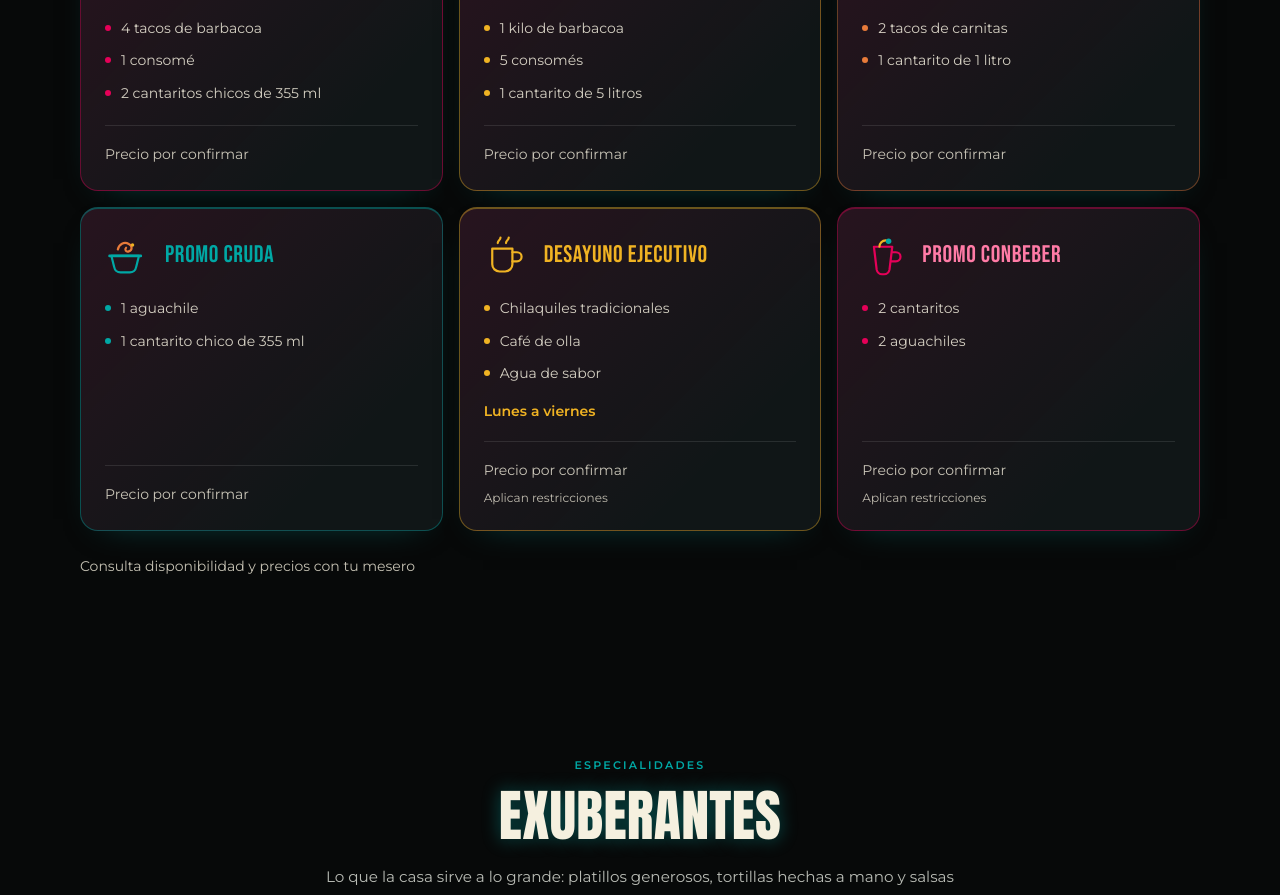
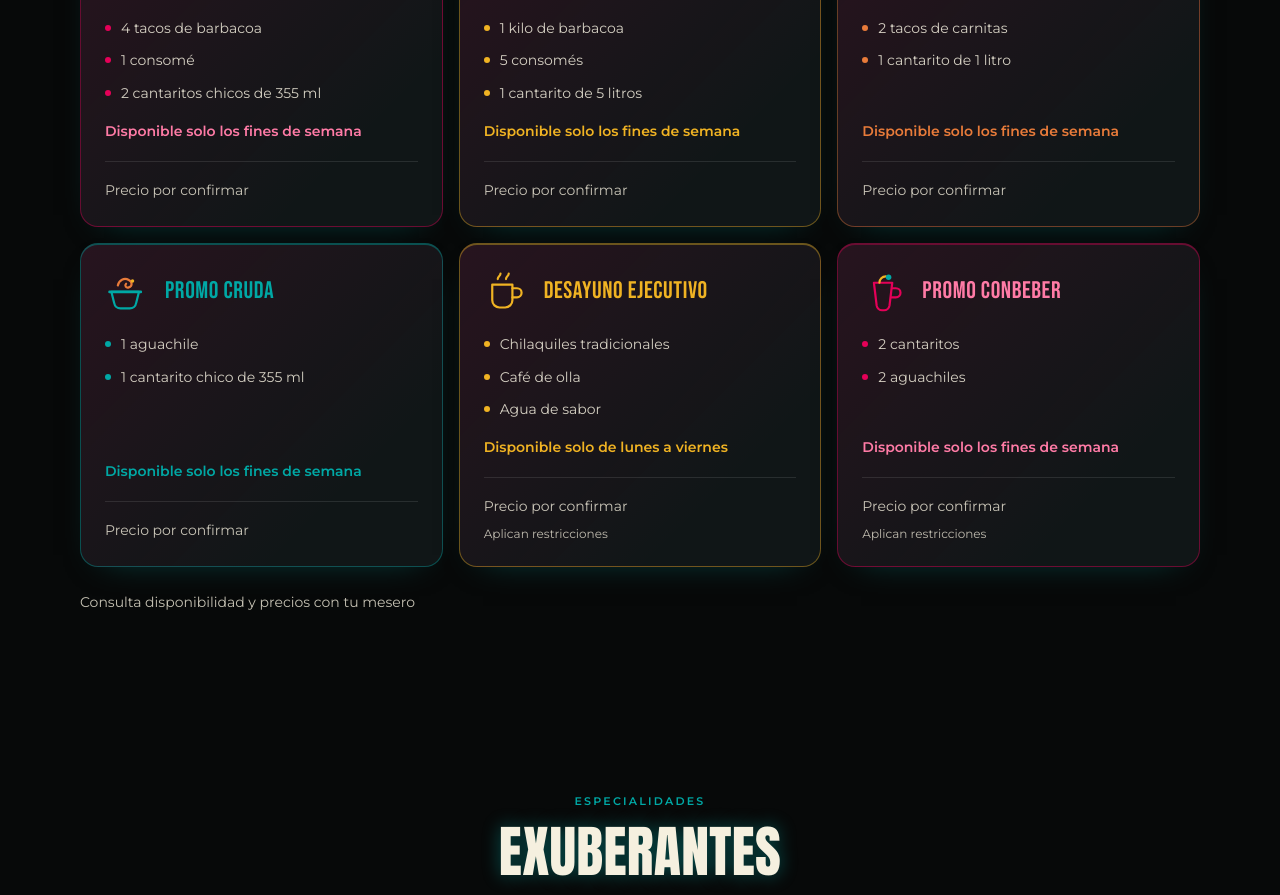
Before and after one commit to carlosjahel659/exuberancia, a React (Vite) app: page / in a window 1280 px wide. Shown: the part 2100-2995 px from the top of the page. Built offline with nearby package versions, Linux system fonts and the light colour scheme.

Commit message:
fines de semana

```diff
--- a/src/data/menu.js
+++ b/src/data/menu.js
@@ -1172,6 +1172,7 @@ export const promocionesExuberantes = [
     icono: 'pareja',
     color: 'rosa',
     incluye: ['4 tacos de barbacoa', '1 consomé', '2 cantaritos chicos de 355 ml'],
+    detalle: 'Disponible solo los fines de semana',
     precio: null,
     precioPendiente: true,
   },
@@ -1181,6 +1182,7 @@ export const promocionesExuberantes = [
     icono: 'familia',
     color: 'amarillo',
     incluye: ['1 kilo de barbacoa', '5 consomés', '1 cantarito de 5 litros'],
+    detalle: 'Disponible solo los fines de semana',
     precio: null,
     precioPendiente: true,
   },
@@ -1190,6 +1192,7 @@ export const promocionesExuberantes = [
     icono: 'carnitas',
     color: 'naranja',
     incluye: ['2 tacos de carnitas', '1 cantarito de 1 litro'],
+    detalle: 'Disponible solo los fines de semana',
     precio: null,
     precioPendiente: true,
   },
@@ -1199,6 +1202,7 @@ export const promocionesExuberantes = [
     icono: 'aguachile',
     color: 'turquesa',
     incluye: ['1 aguachile', '1 cantarito chico de 355 ml'],
+    detalle: 'Disponible solo los fines de semana',
     precio: null,
     precioPendiente: true,
   },
@@ -1208,7 +1212,7 @@ export const promocionesExuberantes = [
     icono: 'cafe',
     color: 'amarillo',
     incluye: ['Chilaquiles tradicionales', 'Café de olla', 'Agua de sabor'],
-    detalle: 'Lunes a viernes',
+    detalle: 'Disponible solo de lunes a viernes',
     restricciones: true,
     precio: null,
     precioPendiente: true,
@@ -1219,6 +1223,7 @@ export const promocionesExuberantes = [
     icono: 'cantarito',
     color: 'rosa',
     incluye: ['2 cantaritos', '2 aguachiles'],
+    detalle: 'Disponible solo los fines de semana',
     restricciones: true,
     precio: null,
     precioPendiente: true,
```
